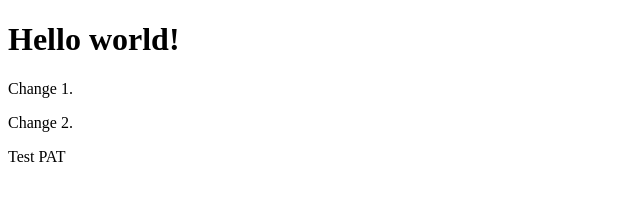
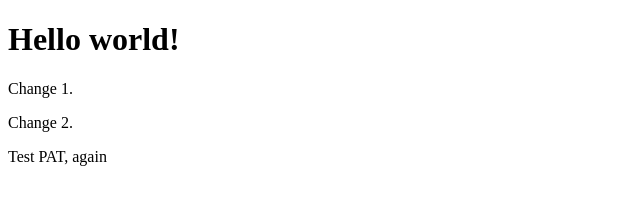
Before and after one commit to davidjh78/couresera-test, a plain HTML site: page docs/index.html in a window 1280 px wide. Shown: the full height of the page, 0-640 px from the left. Drawn offline with Linux system fonts and the light colour scheme.

Commit message:
Another PAT test

```diff
--- a/docs/index.html
+++ b/docs/index.html
@@ -7,6 +7,6 @@
   <h1>Hello world!</h1>
   <p>Change 1.</p>
   <p>Change 2.</p>
-  <p>Test PAT</p>
+  <p>Test PAT, again</p>
 </body>
 </html>
```
